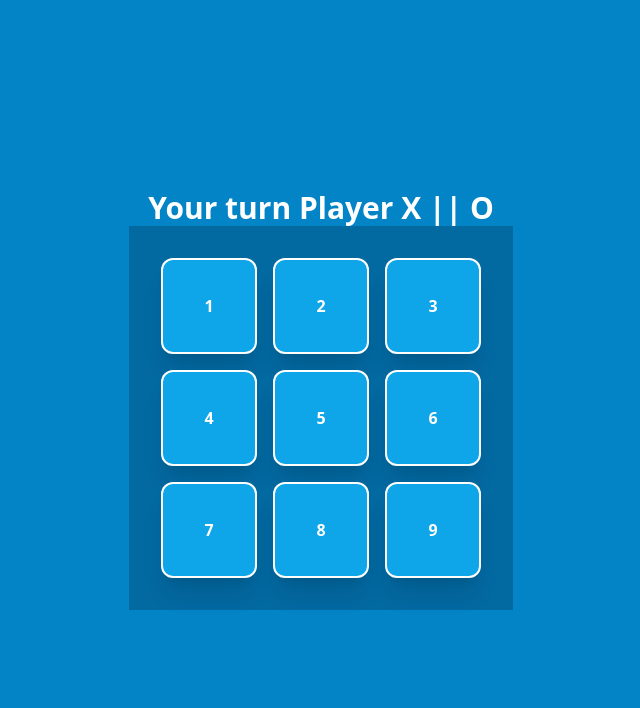
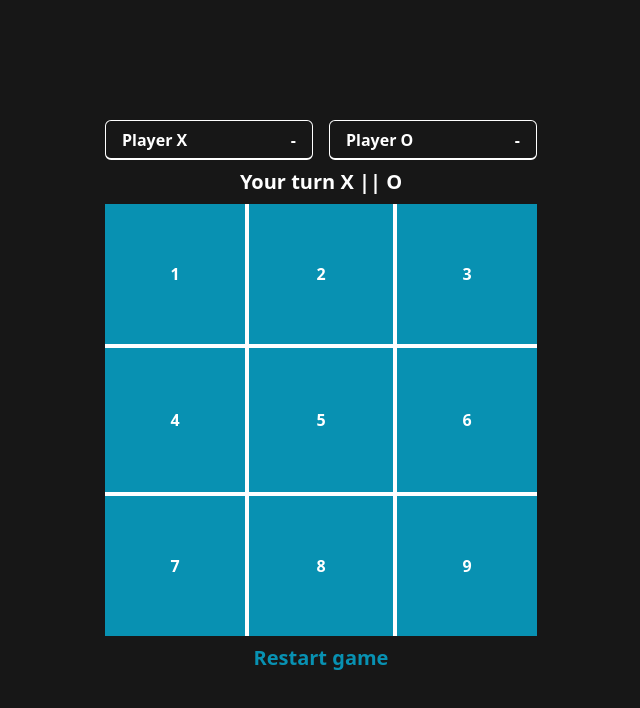
Before and after one commit to Polar502/nextjs-tic-tac-toe, a Next.js app: page / in a window 1280 px wide. Shown: the top 708 px of the page, without its empty margins (319-959 px from the left). Built offline with nearby package versions, Linux system fonts and the light colour scheme.

Commit message:
Added new Tailwind styles in globas.css and div score in index.js

```diff
--- a/pages/index.js
+++ b/pages/index.js
@@ -7,12 +7,23 @@ import Tablero from "./tablero";
 
 const Totito = () => {
   return (
-    <div className="flex flex-col bg-sky-600 items-center justify-center h-screen">
-      <div className="">
-        {/* No necesario (quitar) */}
-        <h1 className="h1-text">Your turn Player X || O </h1>
+    <div className="flex flex-col bg-neutral-900 items-center justify-center h-screen">
+      <div className="grow-1">
+        <div className="div-score">
+          <div className="div-player">
+            <div className="">Player X</div>
+            <div className="">-</div>
+          </div>
+          <div className="div-player">
+            <div className="">Player O</div>
+            <div className="">-</div>
+          </div>
+        </div>
+        {/* Turn label */}
+        <h1 className="h1-text">Your turn X || O </h1>
         {/* invocar funcion Tablero */}
         <Tablero />
+        <div className="restart">Restart game</div>
       </div>
     </div>
   );
--- a/pages/tablero.js
+++ b/pages/tablero.js
@@ -9,23 +9,23 @@
 
 const Tablero = () => {
   return (
-    <div className="grid grid-cols-3 gap-4 p-8 bg-sky-700">
+    <div className="grid grid-cols-3 gap-0">
       {/* Tailwind style: contenido centrado, fuente con estilo semibol color blanco, borde blanco con un groso de 2px, fondo color esmeralda 400, efecto de sombra y opacidad de duración 300 milisegundos*/}
 
       {/* Primera Fila -> Secciones 1, 2, 3 */}
-      <div className="div-totito">1</div>
-      <div className="div-totito">2</div>
-      <div className="div-totito">3</div>
+      <div className="square bottom right">1</div>
+      <div className="square bottom">2</div>
+      <div className="square bottom left">3</div>
 
       {/* Segunda Fila -> Secciones 4, 5, 6 */}
-      <div className="div-totito">4</div>
-      <div className="div-totito">5</div>
-      <div className="div-totito">6</div>
+      <div className="square right">4</div>
+      <div className="square">5</div>
+      <div className="square left">6</div>
 
       {/* Tercera Fila -> Secciones 7, 8, 9 */}
-      <div className="div-totito">7</div>
-      <div className="div-totito">8</div>
-      <div className="div-totito">9</div>
+      <div className="square top right">7</div>
+      <div className="square top">8</div>
+      <div className="square top left ">9</div>
     </div>
   );
 };
--- a/styles/globals.css
+++ b/styles/globals.css
@@ -3,9 +3,41 @@
 @tailwind utilities;
 
 .h1-text{
-    @apply text-3xl font-semibold text-white text-center;
+    @apply text-xl font-semibold text-white text-center p-2;
 }
 
-.div-totito{
-    @apply flex items-center justify-center font-semibold text-white h-24 w-24 border-white border-2 bg-sky-500 rounded-xl shadow-xl hover:cursor-pointer hover:bg-opacity-25 duration-300;
+.div-score{
+    @apply flex flex-row items-center justify-between gap-4;
 }
+
+.div-player{
+    @apply flex flex-row items-center justify-between px-2 sm:px-4 bg-transparent rounded-md border border-b-2 border-white hover:border-b-cyan-600 w-full h-10 gap-4  items-center justify-center font-semibold text-white;
+}
+
+.board{
+    @apply grow;
+}
+
+.square{
+    @apply flex items-center justify-center bg-cyan-600 hover:cursor-pointer hover:bg-opacity-90 duration-300 font-semibold text-white h-24 w-24 sm:h-28 sm:w-28 md:h-32 md:w-32 xl:h-36 xl:w-36;
+}
+
+.top{
+    @apply border-t-4 border-t-white;
+}
+
+.bottom{
+    @apply border-b-4 border-b-white;
+}
+
+.right{
+    @apply border-r-4 border-r-white;
+}
+
+.left{
+    @apply border-l-4 border-l-white;
+}
+
+.restart{
+    @apply text-xl text-center font-semibold text-cyan-600 hover:text-white hover:cursor-pointer p-2;
+}
```
